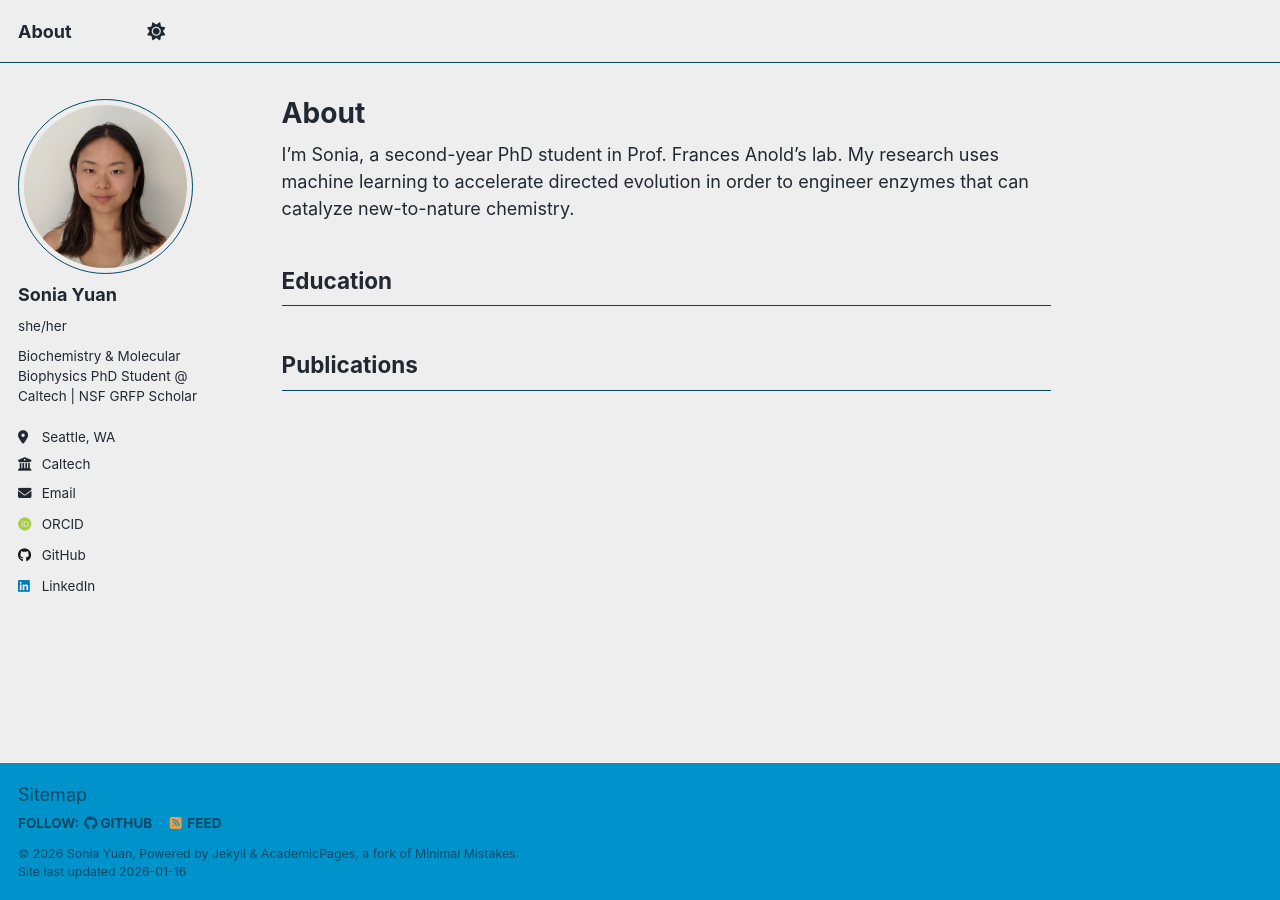
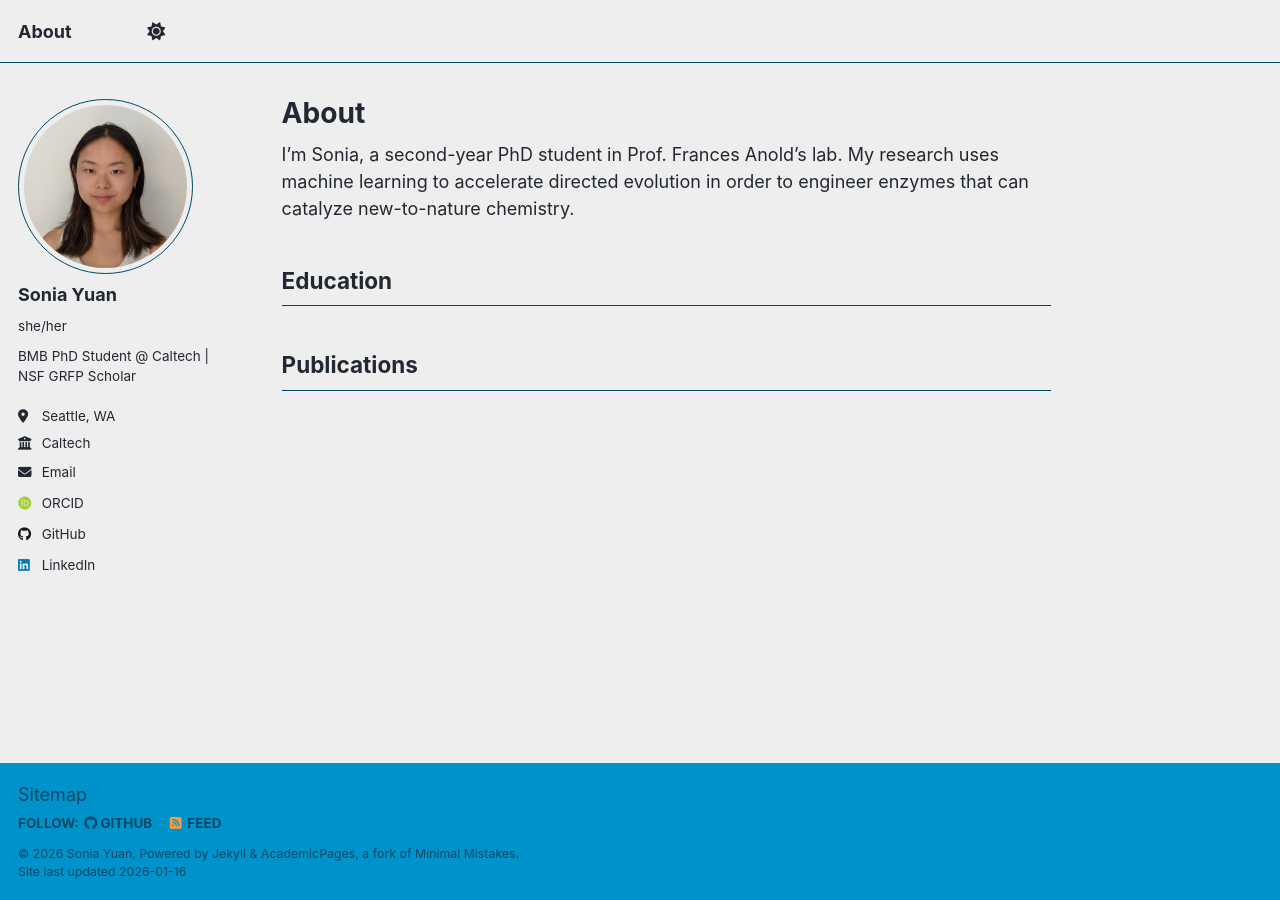
Before and after one commit to soniacyuan/soniacyuan.github.io, a Jekyll site: the page built from _pages/about.md, in a window 1280 px wide. Built offline with Jekyll 4.4.1, drawn with Linux system fonts in a browser that asks for light colours; some web fonts are replaced; a script that is not in the unit is left out.

Commit message:
bio edit

```diff
--- a/_config.yml
+++ b/_config.yml
@@ -25,7 +25,7 @@ author:
   avatar           : "caltech_ID_profpic_square.jpeg"
   name             : "Sonia Yuan"
   pronouns         : "she/her"
-  bio              : "Biochemistry & Molecular Biophysics PhD Student @ Caltech | NSF GRFP Scholar"
+  bio              : "BMB PhD Student @ Caltech | NSF GRFP Scholar"
   location         : "Seattle, WA"
   employer         : "Caltech"
   uri              : # URL
```
